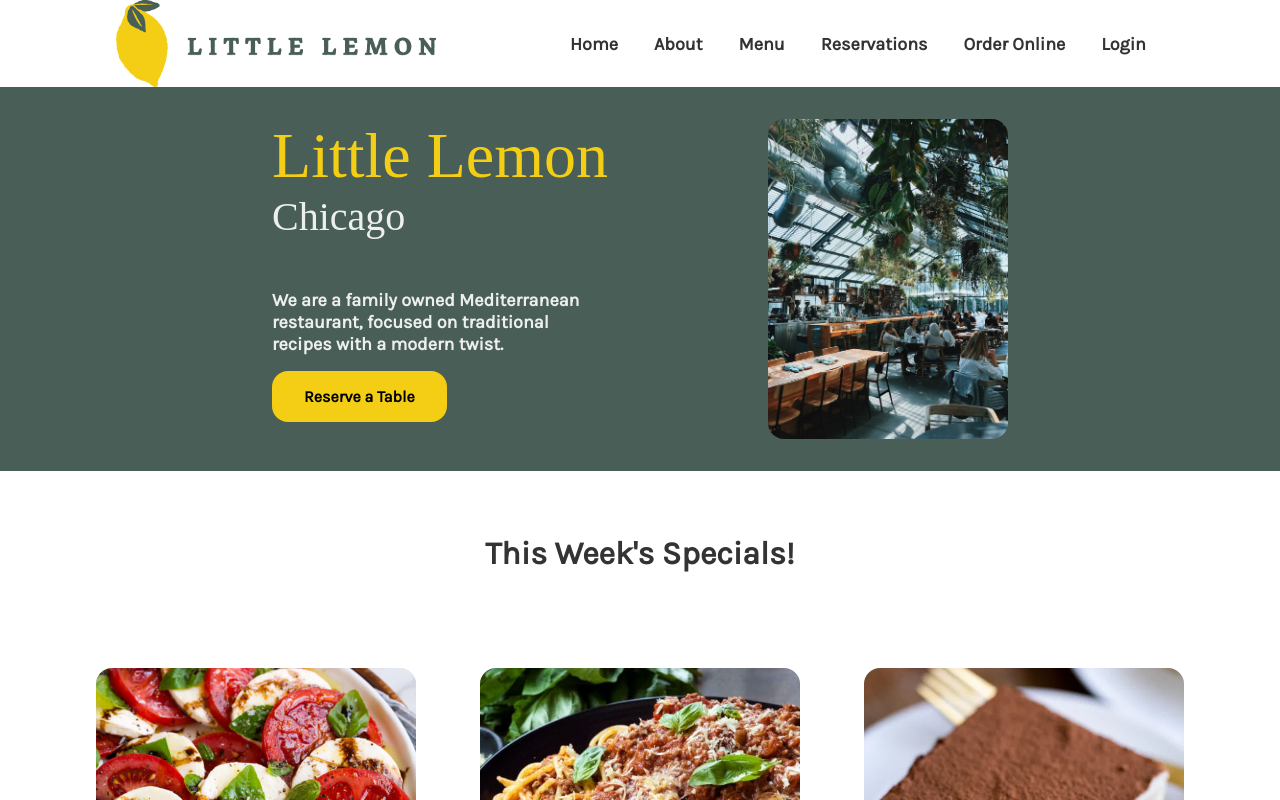
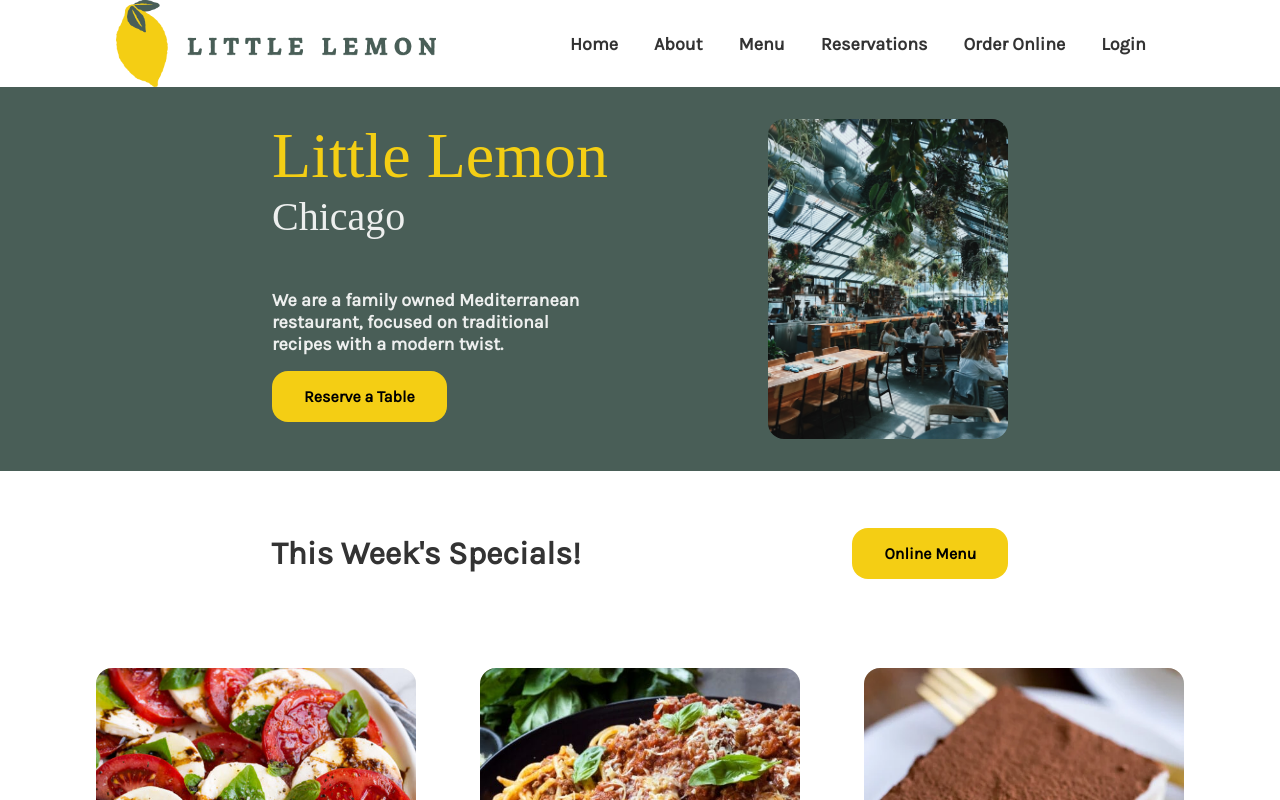
Before and after one commit to CarlosTussi/littlelemon-website, a React (Create React App) app in the folder littlelemon/: page / in a window 1280 px wide. Shown: the top 800 px of the page. Built offline with nearby package versions, Linux system fonts and the light colour scheme; a web font is replaced by a local one.

Commit message:
[ADD] Orden Online button for homepage weeklys special

```diff
--- a/littlelemon/src/components/WeeklySpecials.js
+++ b/littlelemon/src/components/WeeklySpecials.js
@@ -33,7 +33,10 @@ function WeeklySpecials()
 {
     return(
         <section className="weeklySection">
-            <h4>This Week's Specials!</h4>
+            <div className="weeklySectiontitle">
+                <h4>This Week's Specials!</h4>
+                <button>Online Menu</button>
+            </div>
             <div className="weeklySpecialsContent">
             {
                 weeklyCards.map((item) =>{
--- a/littlelemon/src/index.css
+++ b/littlelemon/src/index.css
@@ -31,7 +31,7 @@ body {
 }
 
 .flex-evenly{
-  display:flex;
+  display: flex;
   justify-content: space-evenly;
   flex-wrap: wrap;
 }
@@ -192,13 +192,28 @@ main{
 
 /* MAIN */
 /* WeeklySpecials */
+.weeklySection .weeklySectiontitle{
+  display: flex;
+
+  flex-wrap: wrap;
+  justify-content: space-evenly;
+  align-items: flex-start;
+
+}
+
 
 .weeklySection h4{
   text-align: center;
   padding: 2em 0;
 }
 
+.weeklySectiontitle button{
+  margin: auto 0 auto;
+}
+
+
 .weeklySpecialsContent{
+
   display:flex;
 
   justify-content: center;
```
